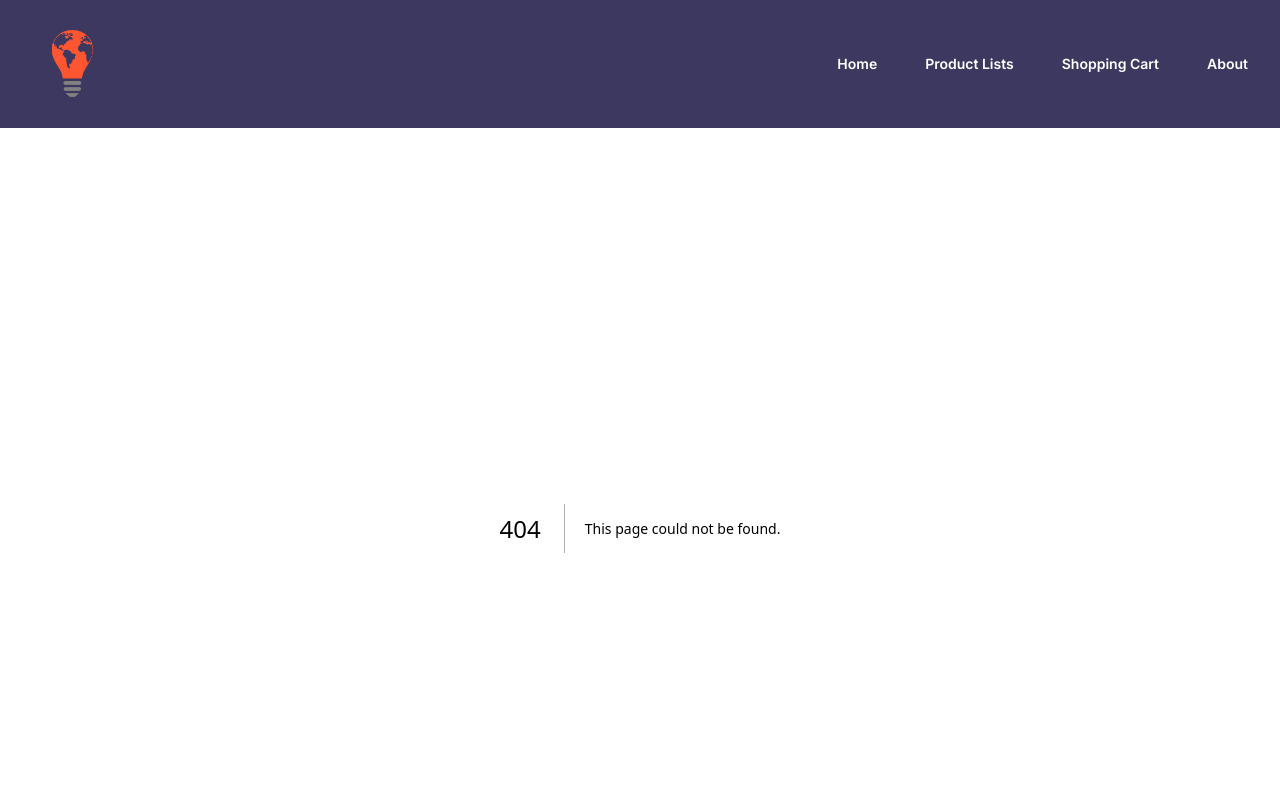
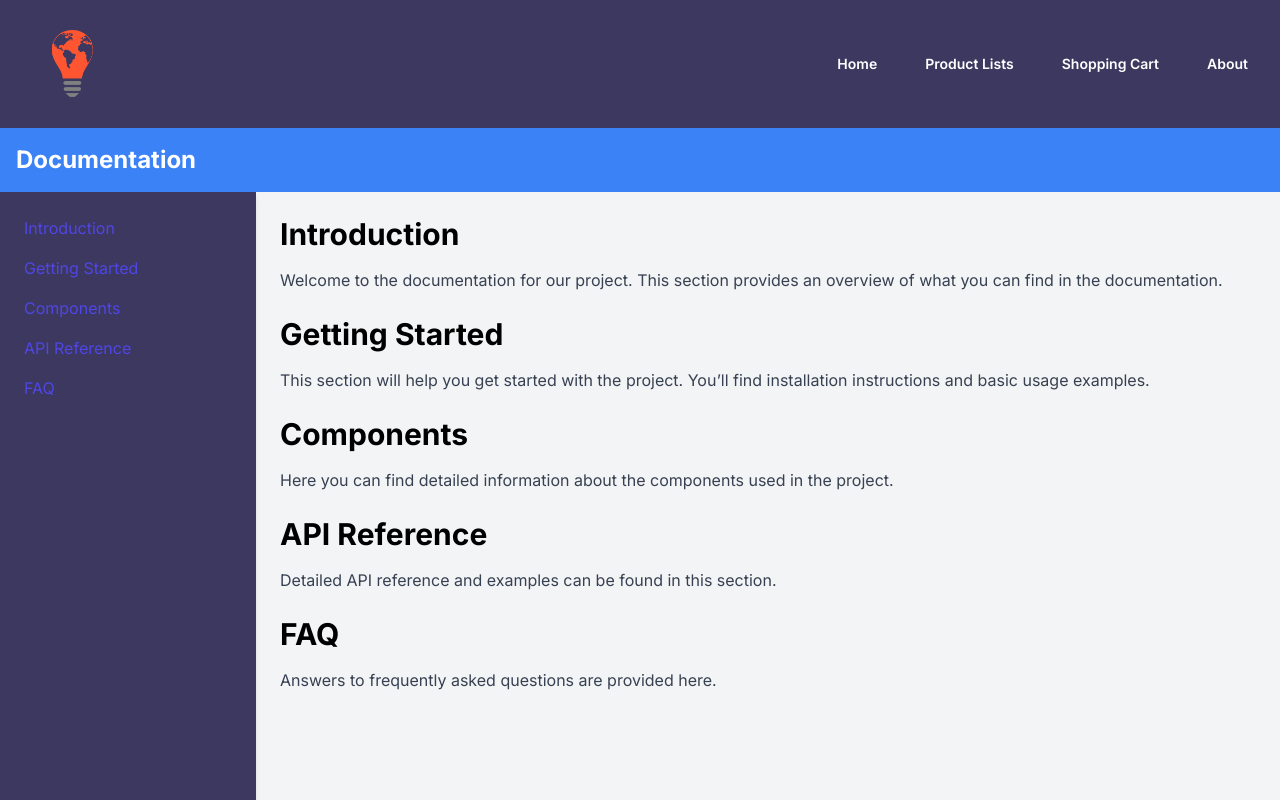
Before and after one commit to Bay-Valley-Tech-Code-Academy/UI-Tool-Kit, a Next.js app: page /documentation in a window 1280 px wide. Before the commit this address had no page. Shown: the top 800 px of the page. Built offline with nearby package versions, Linux system fonts and the light colour scheme.

Commit message:
create a basic documentation page

```diff
--- /dev/null
+++ b/src/app/documentation/page.js
@@ -0,0 +1,109 @@
+import React from "react";
+
+export default function DocumentationLayout() {
+  return (
+    <div className="min-h-screen flex flex-col bg-gray-100">
+      {/* Header */}
+      <header className="bg-blue-500 text-white p-4">
+        <h1 className="text-2xl font-bold">Documentation</h1>
+      </header>
+
+      {/* Main Content Area */}
+      <div className="flex flex-1">
+        {/* Sidebar */}
+        <aside className="w-64 bg-[#3D3860] shadow-md p-6">
+          <nav>
+            <ul className="space-y-4">
+              <li>
+                <a
+                  href="#introduction"
+                  className="text-indigo-600 hover:text-indigo-800"
+                >
+                  Introduction
+                </a>
+              </li>
+              <li>
+                <a
+                  href="#getting-started"
+                  className="text-indigo-600 hover:text-indigo-800"
+                >
+                  Getting Started
+                </a>
+              </li>
+              <li>
+                <a
+                  href="#components"
+                  className="text-indigo-600 hover:text-indigo-800"
+                >
+                  Components
+                </a>
+              </li>
+              <li>
+                <a
+                  href="#api-reference"
+                  className="text-indigo-600 hover:text-indigo-800"
+                >
+                  API Reference
+                </a>
+              </li>
+              <li>
+                <a
+                  href="#faq"
+                  className="text-indigo-600 hover:text-indigo-800"
+                >
+                  FAQ
+                </a>
+              </li>
+            </ul>
+          </nav>
+        </aside>
+
+        {/* Main Content */}
+        <main className="flex-1 p-6">
+          {/* Introduction Section */}
+          <section id="introduction">
+            <h2 className="text-3xl font-bold mb-4">Introduction</h2>
+            <p className="text-gray-700 mb-6">
+              Welcome to the documentation for our project. This section
+              provides an overview of what you can find in the documentation.
+            </p>
+          </section>
+
+          {/* Getting Started Section */}
+          <section id="getting-started">
+            <h2 className="text-3xl font-bold mb-4">Getting Started</h2>
+            <p className="text-gray-700 mb-6">
+              This section will help you get started with the project. You’ll
+              find installation instructions and basic usage examples.
+            </p>
+          </section>
+
+          {/* Components Section */}
+          <section id="components">
+            <h2 className="text-3xl font-bold mb-4">Components</h2>
+            <p className="text-gray-700 mb-6">
+              Here you can find detailed information about the components used
+              in the project.
+            </p>
+          </section>
+
+          {/* API Reference Section */}
+          <section id="api-reference">
+            <h2 className="text-3xl font-bold mb-4">API Reference</h2>
+            <p className="text-gray-700 mb-6">
+              Detailed API reference and examples can be found in this section.
+            </p>
+          </section>
+
+          {/* FAQ Section */}
+          <section id="faq">
+            <h2 className="text-3xl font-bold mb-4">FAQ</h2>
+            <p className="text-gray-700 mb-6">
+              Answers to frequently asked questions are provided here.
+            </p>
+          </section>
+        </main>
+      </div>
+    </div>
+  );
+}
--- a/src/app/page.js
+++ b/src/app/page.js
@@ -16,7 +16,7 @@
             </p>
             <div className="mt-10 flex items-center justify-center">
               <a
-                href="productlists#"
+                href="documentation"
                 className="rounded-full bg-blue-500 px-6 py-3 text-sm font-semibold text-white shadow-lg hover:bg-blue-600 focus:outline-none focus:ring-2 focus:ring-blue-600 transition-transform transform hover:-translate-y-1 scale-105"
               >
                 Get Started
```
